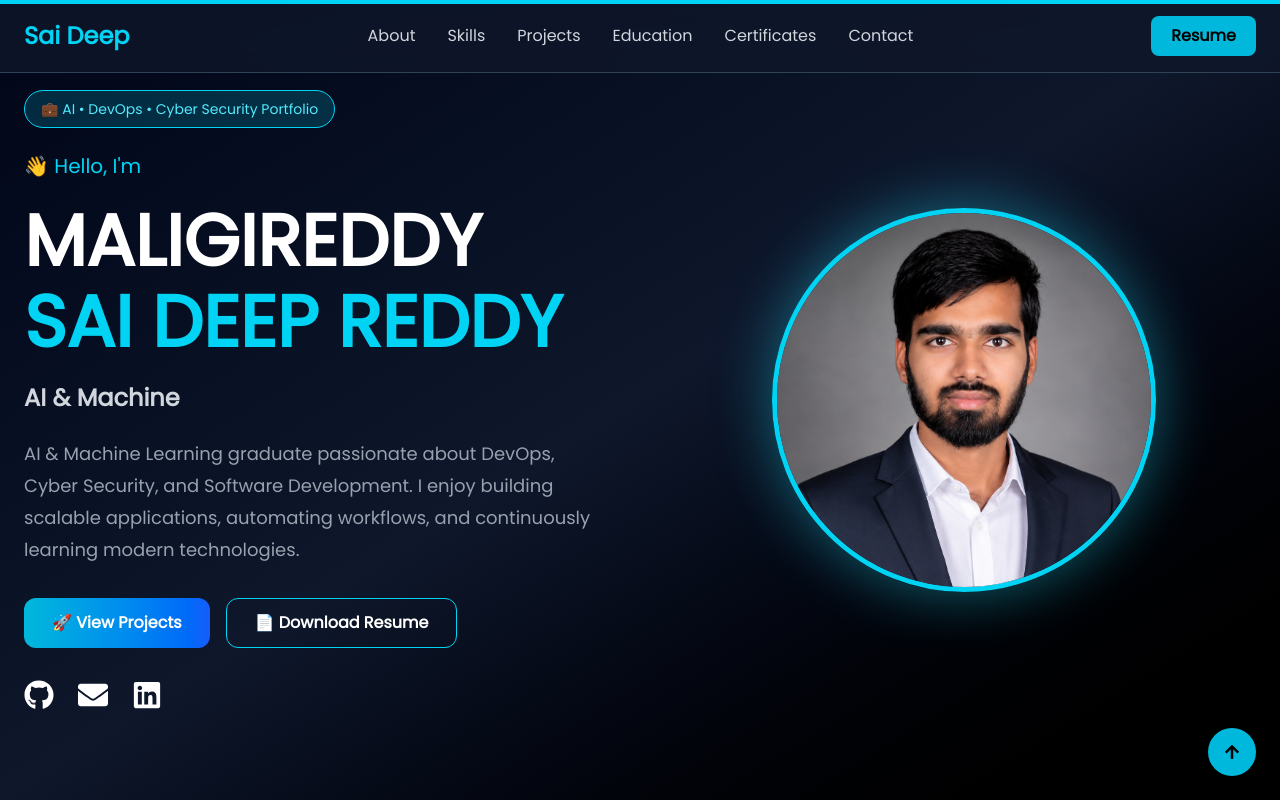
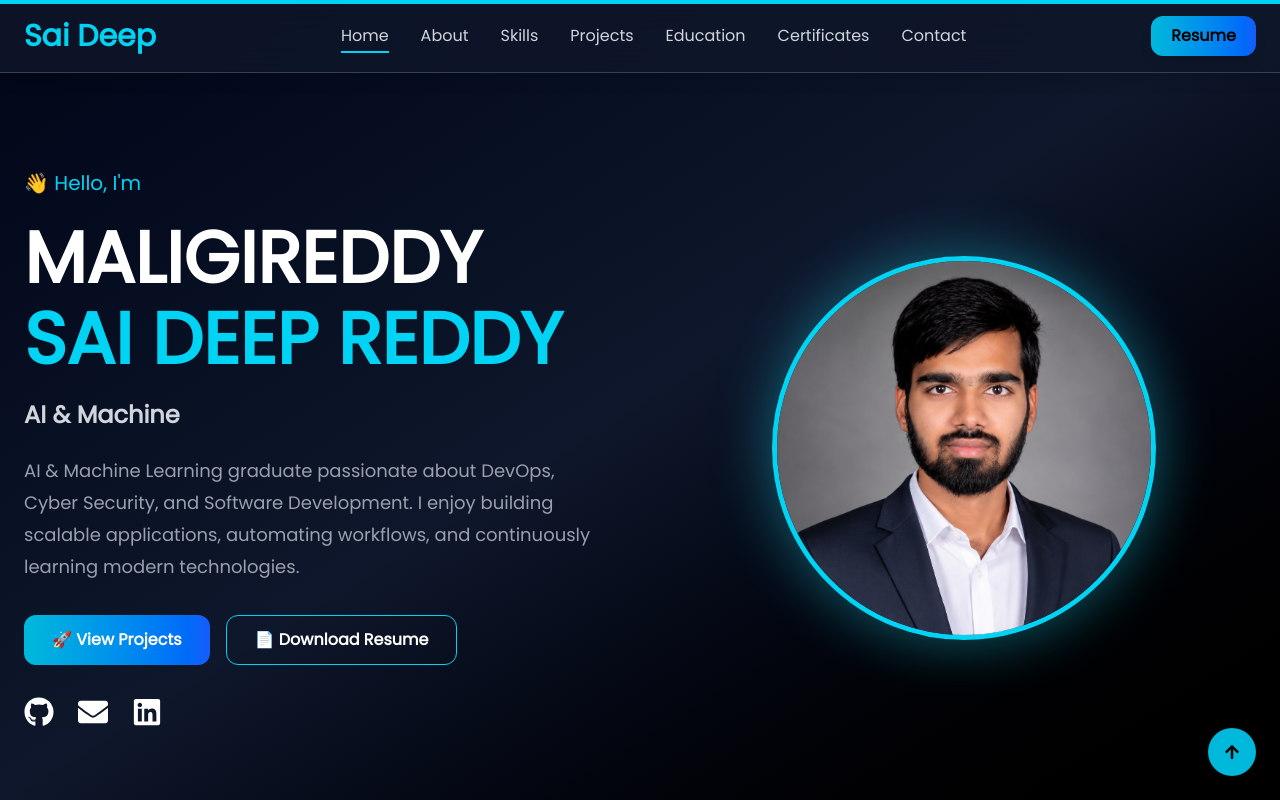
Before and after one commit to MALGIREDDY/portfolio, a React app: page / in a window 1280 px wide. Shown: the top 800 px of the page. Built offline with nearby package versions, Linux system fonts and the light colour scheme; the HTML template or start-up script is replaced by a standard one.

Commit message:
Final portfolio UI improvements

```diff
--- a/src/components/Hero.jsx
+++ b/src/components/Hero.jsx
@@ -6,9 +6,9 @@ import { motion } from "framer-motion";
 function Hero() {
   return (
     <section
-      id="home"
-      className="relative min-h-screen bg-gradient-to-br from-slate-950 via-slate-900 to-black text-white flex items-center overflow-hidden"
-    >
+  id="home"
+  className="relative min-h-screen pt-24 bg-gradient-to-br from-slate-950 via-slate-900 to-black text-white flex items-center overflow-hidden"
+>
       {/* Background Glow */}
       <div className="absolute inset-0 -z-10">
         <div className="absolute top-20 left-20 w-80 h-80 bg-cyan-500/20 rounded-full blur-3xl animate-pulse"></div>
@@ -27,10 +27,6 @@ function Hero() {
             animate={{ opacity: 1, x: 0 }}
             transition={{ duration: 1 }}
           >
-
-            <div className="inline-block bg-cyan-500/20 border border-cyan-400 text-cyan-300 px-4 py-2 rounded-full text-sm mb-6">
-              💼 AI • DevOps • Cyber Security Portfolio
-            </div>
 
             <p className="text-cyan-400 text-xl mb-4">
               👋 Hello, I'm
--- a/src/components/Navbar.jsx
+++ b/src/components/Navbar.jsx
@@ -2,6 +2,7 @@ import { Link } from "react-scroll";
 
 function Navbar() {
   const menuItems = [
+    "home",
     "about",
     "skills",
     "projects",
@@ -11,35 +12,54 @@ function Navbar() {
   ];
 
   return (
-    <nav className="fixed top-0 left-0 w-full z-50 bg-slate-900/80 backdrop-blur-md border-b border-slate-700">
+    <nav className="fixed top-0 left-0 w-full z-50 bg-slate-900/80 backdrop-blur-xl border-b border-slate-700 shadow-lg">
       <div className="max-w-7xl mx-auto flex justify-between items-center px-6 py-4">
 
-        <h1 className="text-2xl font-bold text-cyan-400">
-          Sai Deep
-        </h1>
+        {/* Logo */}
+
+        <Link
+          to="home"
+          smooth={true}
+          duration={500}
+          className="cursor-pointer"
+        >
+          <h1 className="text-3xl font-black text-cyan-400 hover:scale-105 transition">
+            Sai Deep
+          </h1>
+        </Link>
+
+        {/* Navigation */}
 
         <ul className="hidden md:flex gap-8">
 
           {menuItems.map((item) => (
+
             <li key={item}>
+
               <Link
                 to={item}
                 smooth={true}
                 duration={500}
-                offset={-70}
-                className="cursor-pointer capitalize text-gray-300 hover:text-cyan-400 transition"
+                offset={-80}
+                spy={true}
+                activeClass="text-cyan-400 border-b-2 border-cyan-400"
+                className="cursor-pointer capitalize text-gray-300 hover:text-cyan-400 transition-all duration-300 pb-1"
               >
                 {item}
               </Link>
+
             </li>
+
           ))}
 
         </ul>
 
+        {/* Resume */}
+
         <a
           href="/resume.pdf"
           download
-          className="bg-cyan-500 hover:bg-cyan-400 px-5 py-2 rounded-lg font-semibold transition"
+          className="bg-gradient-to-r from-cyan-500 to-blue-600 hover:scale-105 px-5 py-2 rounded-xl font-semibold transition-all duration-300 shadow-lg"
         >
           Resume
         </a>
```
